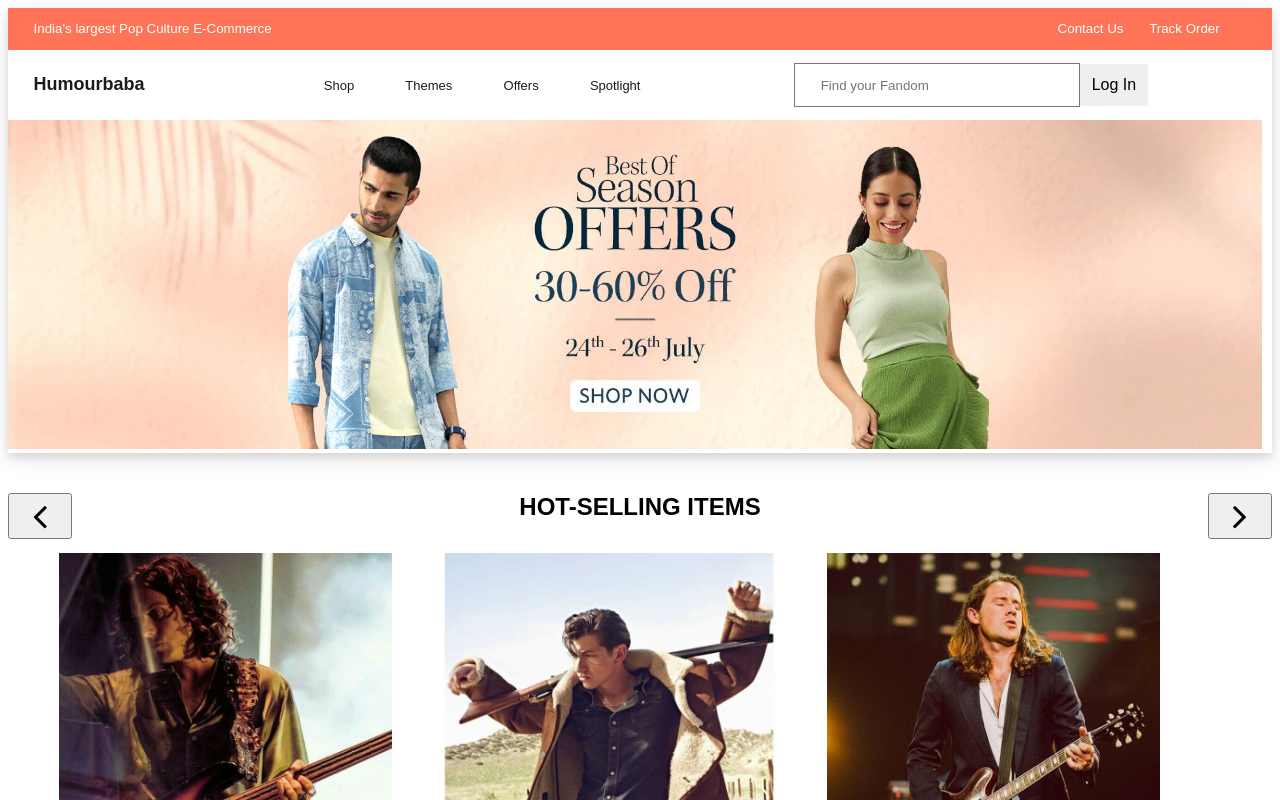
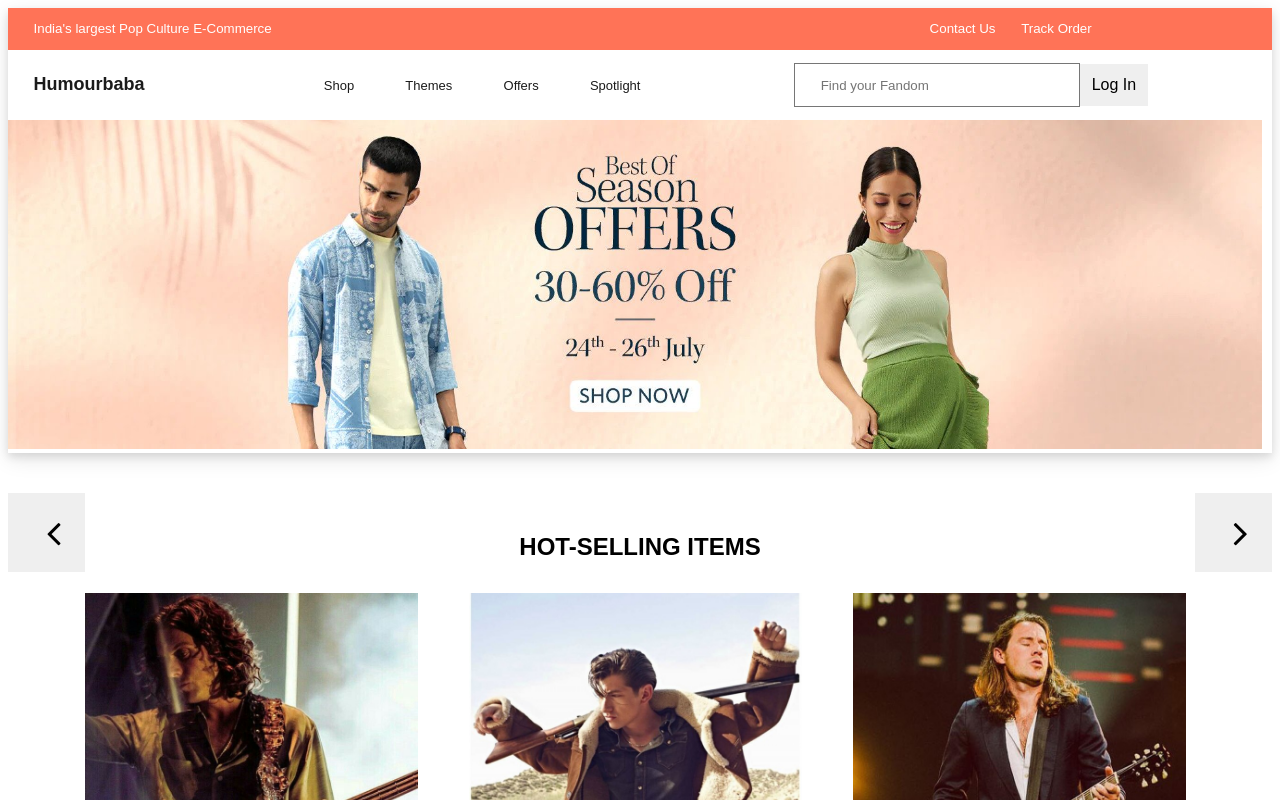
Before and after one commit to dipanshu-765/Humourbaba, a React (Create React App) app: page / in a window 1280 px wide. Shown: the top 800 px of the page. Built offline with nearby package versions, Linux system fonts and the light colour scheme.

Commit message:
Add files via upload

```diff
--- a/public/arrows.css
+++ b/public/arrows.css
@@ -5,8 +5,17 @@
 .backArrow{
     float: left;
     width: 5vw;
+    border: none;
+  color: black;
+  padding: 2.4vh 3vw;
+  text-align: center;
 }
 .forwardArrow{
     width: 5vw;
     float: right;
+    border: none;
+  color: black;
+  padding: 2.4vh 3vw;
+  text-align: center;
+  text-decoration: none;
 }
--- a/public/footer.css
+++ b/public/footer.css
@@ -7,7 +7,7 @@
     padding-left: 3vw;
 }
 #footer{
-    margin-top: 40vh;
+    margin-top: 15vh;
     background-color: #ededed;
 }
 #footer a{
@@ -24,6 +24,9 @@
     background-color: #ededed;
 }
 @media only screen and (min-width: 900px){
+    #footer{
+        margin-top: 40vh;
+    }
     #footer-logo-text{
         font-size: 72px;
     }
--- a/public/hot-items.css
+++ b/public/hot-items.css
@@ -1,3 +1,8 @@
+.hot-items{
+    margin-top: 10vh;
+    padding-left: 2vw;
+    margin-left: 2vw;
+}
 #hot-items-text{
     font-family: Arial, Helvetica, sans-serif;
     text-align: center;
@@ -8,11 +13,13 @@
     margin-left: 2vw;
     display: inline-block;
     width: 26vw;
-    height: 20vh;
+    height: 30vh;
 }
 .hot-item img{
     width:100%;
 }
-.hot-items{
-    padding-left: 2vw;
+@media only screen and (min-width: 900px){
+    .hot-item{
+        height: 20vh;
+    }
 }
--- a/public/navbar.css
+++ b/public/navbar.css
@@ -15,11 +15,6 @@
 #contact-details{
     display: inline-block;
     margin-right: 2vw;
-}
-@media only screen and (max-width:900px){
-     #contact-details{
-	margin-left: 55vw;
-     }
 }
 #track{
     display: inline-block;
@@ -67,15 +62,20 @@ input{
     width: 20vw;
     padding-left: 2vw;
 }
-#fact{
-    display: none;
+@media only screen and (max-width: 800px){
+    #fact{
+        display: none;
+    }
+    #contact-details{
+        margin-left:60vw;
+    }
 }
-@media only screen and (min-width: 900px){
+@media only screen and (min-width: 800px){
     input{
         margin-left: 10vw;
     }
     #fact{
-        width: 80vw;
+        width: 70vw;
         display: inline-block;
     }
     #contact p{
```
